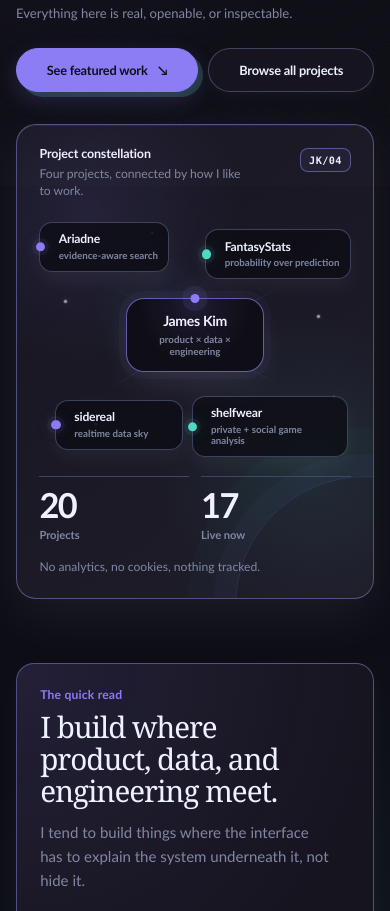
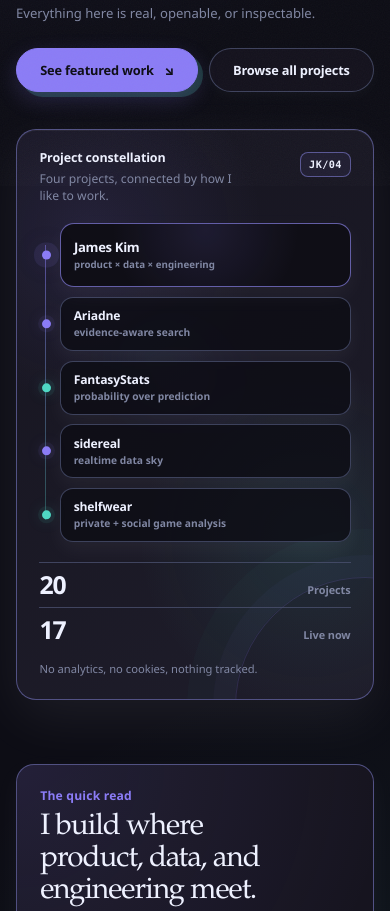
Before and after one commit to rlawoals0529/rlawoals0529.github.io, a website built with Vite: page index.html in a window 390 px wide. Shown: the part 658-1569 px from the top of the page. Built offline with nearby package versions, Linux system fonts and the light colour scheme.

Commit message:
fix: make constellation responsive to its own container

```diff
--- a/src/style.css
+++ b/src/style.css
@@ -16,8 +16,9 @@
   --surface-border: color-mix(in srgb, var(--edge) 78%, transparent);
   --surface-shadow: 0 18px 55px color-mix(in srgb, var(--fg) 7%, transparent);
   --surface-shadow-soft: 0 9px 26px color-mix(in srgb, var(--fg) 4.5%, transparent);
-  --font-soft: "Trebuchet MS", "Segoe UI", system-ui, -apple-system, BlinkMacSystemFont, sans-serif;
-  --font-round: ui-rounded, "SF Pro Rounded", "Arial Rounded MT Bold", "Trebuchet MS", "Segoe UI", sans-serif;
+  --font-soft: "Segoe UI Variable", "Aptos", "Segoe UI", system-ui, -apple-system, BlinkMacSystemFont, sans-serif;
+  --font-round: ui-rounded, "SF Pro Rounded", "Segoe UI Variable", "Aptos", "Segoe UI", system-ui, sans-serif;
+  --font-editorial: "Iowan Old Style", "Palatino Linotype", "Book Antiqua", Georgia, "Times New Roman", serif;
   --cute-ring: color-mix(in srgb, var(--accent) 26%, var(--edge));
   --cute-wash: color-mix(in srgb, var(--accent) 7%, var(--panel));
   --cute-wash-2: color-mix(in srgb, var(--accent-2, var(--accent)) 7%, var(--panel));
@@ -192,9 +193,9 @@ main:focus { outline: none; }
 
 .hero {
   display: grid;
-  grid-template-columns: minmax(0, 1.45fr) minmax(245px, .55fr);
-  gap: clamp(2.2rem, 6vw, 5.5rem);
-  align-items: end;
+  grid-template-columns: minmax(0, 1.02fr) minmax(520px, .98fr);
+  gap: clamp(2rem, 4vw, 3.6rem);
+  align-items: center;
   padding: clamp(4.8rem, 10vw, 8.2rem) 0 clamp(4rem, 8vw, 6rem);
 }
 
@@ -223,7 +224,7 @@ main:focus { outline: none; }
   max-width: 780px;
   margin: 0;
   color: var(--fg);
-  font-family: Georgia, "Times New Roman", ui-serif, serif;
+  font-family: var(--font-editorial);
   font-size: clamp(3.25rem, 7.6vw, 6.35rem);
   font-weight: 500;
   line-height: .94;
@@ -360,6 +361,7 @@ main:focus { outline: none; }
 }
 
 .constellation-card {
+  container: constellation / inline-size;
   min-height: 420px;
   display: flex;
   flex-direction: column;
@@ -584,12 +586,12 @@ main:focus { outline: none; }
 .node-preview {
   position: absolute;
   z-index: 20;
-  width: 215px;
-  padding: .72rem;
+  width: 200px;
+  padding: .68rem .72rem;
   border: 1px solid color-mix(in srgb, var(--accent) 30%, var(--surface-border));
   border-radius: 12px;
   background: color-mix(in srgb, var(--bg) 96%, var(--panel));
-  box-shadow: 0 16px 34px color-mix(in srgb, var(--fg) 12%, transparent);
+  box-shadow: 0 14px 30px color-mix(in srgb, var(--fg) 10%, transparent);
   opacity: 0;
   visibility: hidden;
   pointer-events: none;
@@ -687,7 +689,7 @@ main:focus { outline: none; }
   display: block;
   color: var(--fg);
   font-family: var(--font-round);
-  font-size: clamp(2.15rem, 4vw, 3.2rem);
+  font-size: clamp(1.9rem, 3.2vw, 2.65rem);
   font-weight: 800;
   line-height: .95;
   letter-spacing: -.045em;
@@ -873,11 +875,11 @@ main:focus { outline: none; }
 .section-head h2 {
   margin: 0;
   color: var(--fg);
-  font-family: var(--font-round);
-  font-size: clamp(1.9rem, 3.5vw, 2.65rem);
-  font-weight: 800;
-  line-height: 1.05;
-  letter-spacing: -.04em;
+  font-family: var(--font-editorial);
+  font-size: clamp(2rem, 3.6vw, 2.85rem);
+  font-weight: 500;
+  line-height: 1.02;
+  letter-spacing: -.035em;
   text-transform: none;
 }
 
@@ -1093,11 +1095,11 @@ main:focus { outline: none; }
 .contact-intro h2 {
   margin: .65rem 0 .85rem;
   color: var(--fg);
-  font-family: var(--font-round);
-  font-size: clamp(2.15rem, 4vw, 3.25rem);
-  font-weight: 800;
-  line-height: .95;
-  letter-spacing: -.04em;
+  font-family: var(--font-editorial);
+  font-size: clamp(2.25rem, 4vw, 3.45rem);
+  font-weight: 500;
+  line-height: .98;
+  letter-spacing: -.035em;
 }
 
 .contact-intro > p:last-child {
@@ -1354,7 +1356,7 @@ a.contact-item:hover {
   max-width: 19ch;
   margin: .55rem 0 .9rem;
   color: var(--fg);
-  font-family: Georgia, "Times New Roman", ui-serif, serif;
+  font-family: var(--font-editorial);
   font-size: clamp(1.85rem, 3.2vw, 2.55rem);
   font-weight: 500;
   line-height: 1.08;
@@ -2186,6 +2188,165 @@ a.contact-item:hover {
 }
 
 
+
+/* The constellation is a component, so its internal layout follows the card width rather than
+   the viewport width. This prevents the squeezed two-column hero state that caused overlapping
+   nodes in narrower desktop columns. */
+@container constellation (max-width: 520px) {
+  .constellation-map {
+    min-height: 0;
+    display: grid;
+    gap: .6rem;
+    padding: .25rem 0 .25rem 1.3rem;
+    margin: .95rem 0 .8rem;
+  }
+
+  .constellation-map::before {
+    inset: 0;
+    border-radius: 18px;
+    filter: blur(5px);
+    opacity: .5;
+  }
+
+  .constellation-map::after {
+    content: "";
+    position: absolute;
+    left: .34rem;
+    top: 1.6rem;
+    bottom: 1.6rem;
+    width: 1px;
+    background: linear-gradient(
+      var(--accent),
+      color-mix(in srgb, var(--accent-2, var(--accent)) 58%, transparent)
+    );
+    opacity: .52;
+  }
+
+  .constellation-center,
+  .map-node {
+    position: relative;
+    inset: auto;
+    left: auto;
+    right: auto;
+    top: auto;
+    bottom: auto;
+    width: 100%;
+    max-width: none;
+    min-width: 0;
+    transform: none;
+  }
+
+  .constellation-center {
+    min-height: 64px;
+    padding: .72rem .8rem;
+    justify-items: start;
+    text-align: left;
+    border-radius: 14px;
+    box-shadow: 0 8px 22px color-mix(in srgb, var(--fg) 5%, transparent);
+  }
+
+  .constellation-center strong { font-size: .82rem; }
+
+  .center-star,
+  .node-star {
+    left: -1.23rem;
+    top: 50%;
+    transform: translateY(-50%);
+  }
+
+  .map-node {
+    min-height: 54px;
+    display: flex;
+    align-items: center;
+    padding: .68rem .78rem;
+    border-radius: 13px;
+  }
+
+  .node-copy > span {
+    margin-top: .18rem;
+    font-size: .64rem;
+  }
+
+  .map-line,
+  .constellation-star,
+  .node-preview {
+    display: none;
+  }
+
+  .hero-metrics {
+    grid-template-columns: 1fr;
+    gap: 0;
+    margin-top: .2rem;
+    border-top: 1px solid var(--surface-border);
+  }
+
+  .hero-metrics div {
+    min-height: 42px;
+    padding: .6rem 0;
+    border-top: 0;
+    display: flex;
+    align-items: baseline;
+    justify-content: space-between;
+    gap: 1rem;
+  }
+
+  .hero-metrics div + div {
+    border-top: 1px solid var(--surface-border);
+  }
+
+  .hero-metrics strong {
+    font-size: 1.55rem;
+    line-height: 1;
+  }
+
+  .hero-metrics span {
+    margin-top: 0;
+    font-size: .68rem;
+  }
+
+  .hero-card-note {
+    max-width: none;
+    margin-top: .55rem;
+    font-size: .7rem;
+  }
+}
+
+@container constellation (min-width: 521px) and (max-width: 620px) {
+  .constellation-map { min-height: 270px; }
+
+  .map-node {
+    min-width: 118px;
+    max-width: 142px;
+  }
+
+  .node-copy strong { font-size: .72rem; }
+  .node-copy > span { font-size: .58rem; }
+
+  .node-preview {
+    width: 188px;
+  }
+
+  .constellation-center {
+    width: 130px;
+  }
+}
+
+@media (max-width: 1120px) {
+  .hero {
+    grid-template-columns: 1fr;
+    gap: 2.3rem;
+    align-items: start;
+  }
+
+  .hero-copy {
+    max-width: 780px;
+  }
+
+  .hero-card {
+    width: min(100%, 760px);
+  }
+}
+
 /* ---- Constellation hero variant ----------------------------------------------------------- */
 
 .hero[data-hero-variant="constellation"] .constellation-card {
```
